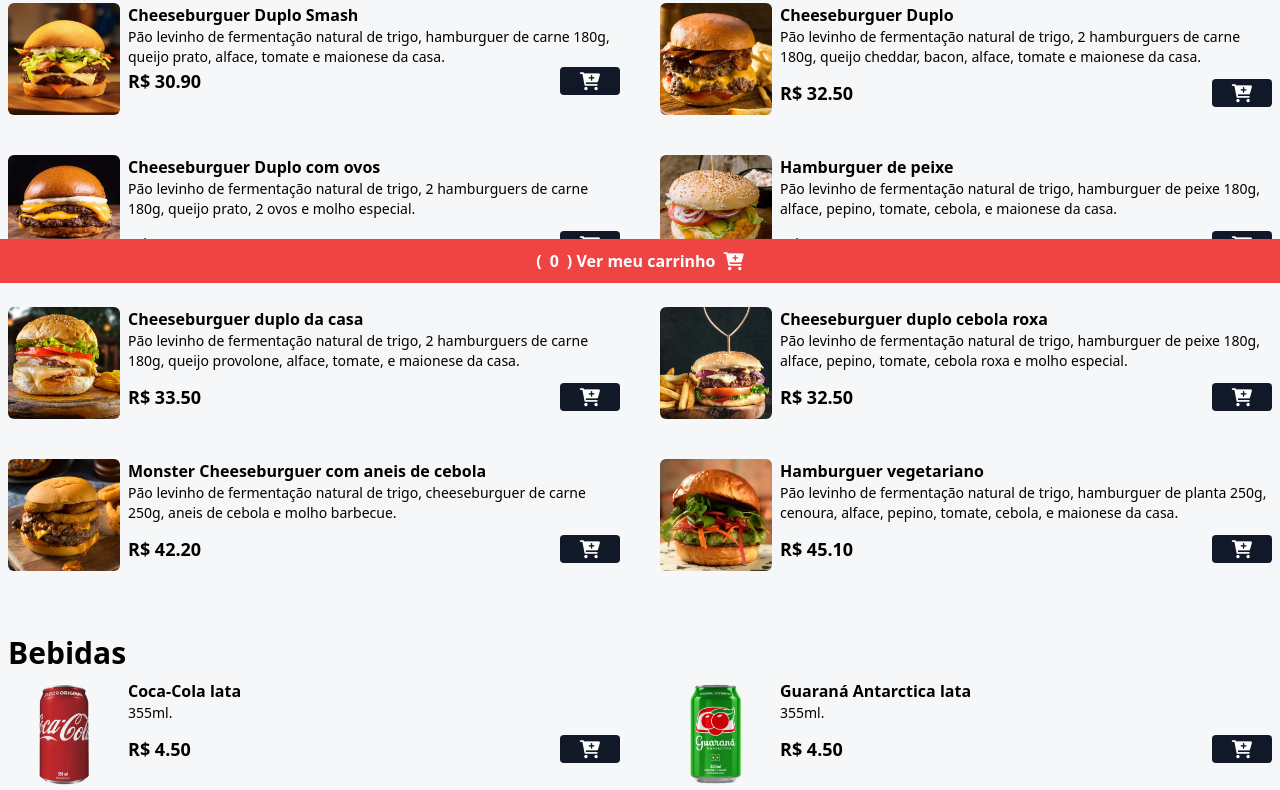
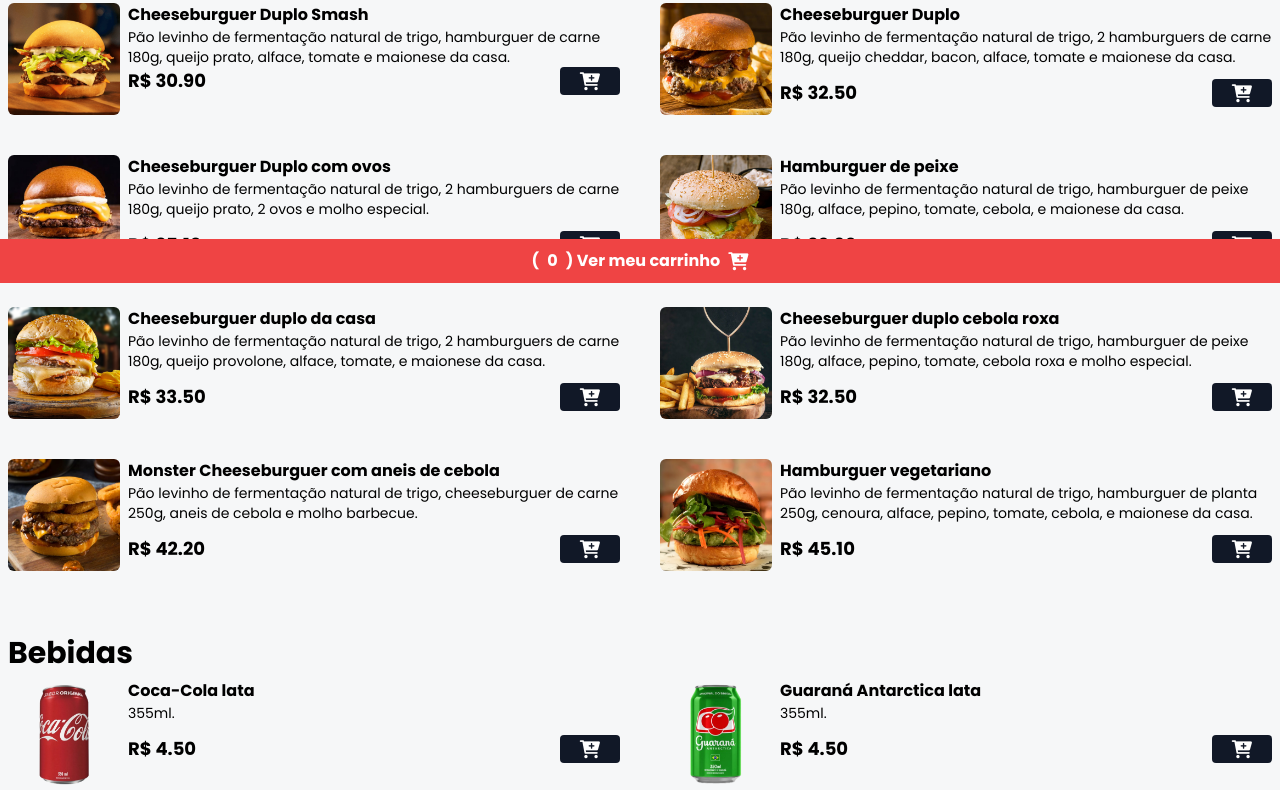
Before and after one commit to Bruno-Assumpcao-Motta/cardapio, a website: page index.html in a window 1280 px wide. Shown: the part 517-1307 px from the top of the page. Drawn offline with Linux system fonts and the light colour scheme.

Commit message:
instalando o javascript

```diff
--- a/index.html
+++ b/index.html
@@ -4,8 +4,9 @@
     <meta charset="UTF-8">
     <meta name="viewport" content="width=device-width, initial-scale=1.0">
     <link rel="preconnect" href="https://fonts.googleapis.com" />
-    <link rel="preconnect" href="https://fonts.gstatic.com" crossorigin />
-    <link href="https://fonts.googleapis.com/css2?family=Roboto:wght@400;500;700&display=swap" rel="stylesheet" />
+<link rel="preconnect" href="https://fonts.gstatic.com" crossorigin />
+<link href="https://fonts.googleapis.com/css2?family=Poppins:wght@400;500;700&display=swap" rel="stylesheet" />
+
     <link rel="stylesheet" href="https://cdnjs.cloudflare.com/ajax/libs/font-awesome/6.0.0-beta3/css/all.min.css" integrity="sha512-Fo3rlrZj/k7ujTnHg4CGR2D7kSs0v4LLanw2qksYuRlEzO+tcaEPQogQ0KaoGN26/zrn20ImR1DfuLWnOo7aBA==" crossorigin="anonymous" referrerpolicy="no-referrer" />
     <link rel="stylesheet" href="./styles/output.css" />
     <title>Kill Hunger - A melhor forma de matar a fome.</title>
@@ -376,5 +377,6 @@
         </button>
     </footer>
     <!-- FIM BUTTON CART FOOTER -->
+    <script src="script/script.js"></script>
 </body>
 </html>
--- /dev/null
+++ b/script/script.js
@@ -0,0 +1 @@
+console.log("TESTE, TESTE!")
--- a/tailwind.config.js
+++ b/tailwind.config.js
@@ -2,7 +2,10 @@
 module.exports = {
   content: ["./**/*.{html,js}"],
   theme: {
-    extend: {
+      fontFamily: {
+        'sans': ['Poppins', 'sans-serif']
+      },
+      extend: {
       backgroundImage:{
         "home": "url('/assets/bg.png')"
       }
```
Also changed, not shown: styles/output.css.
